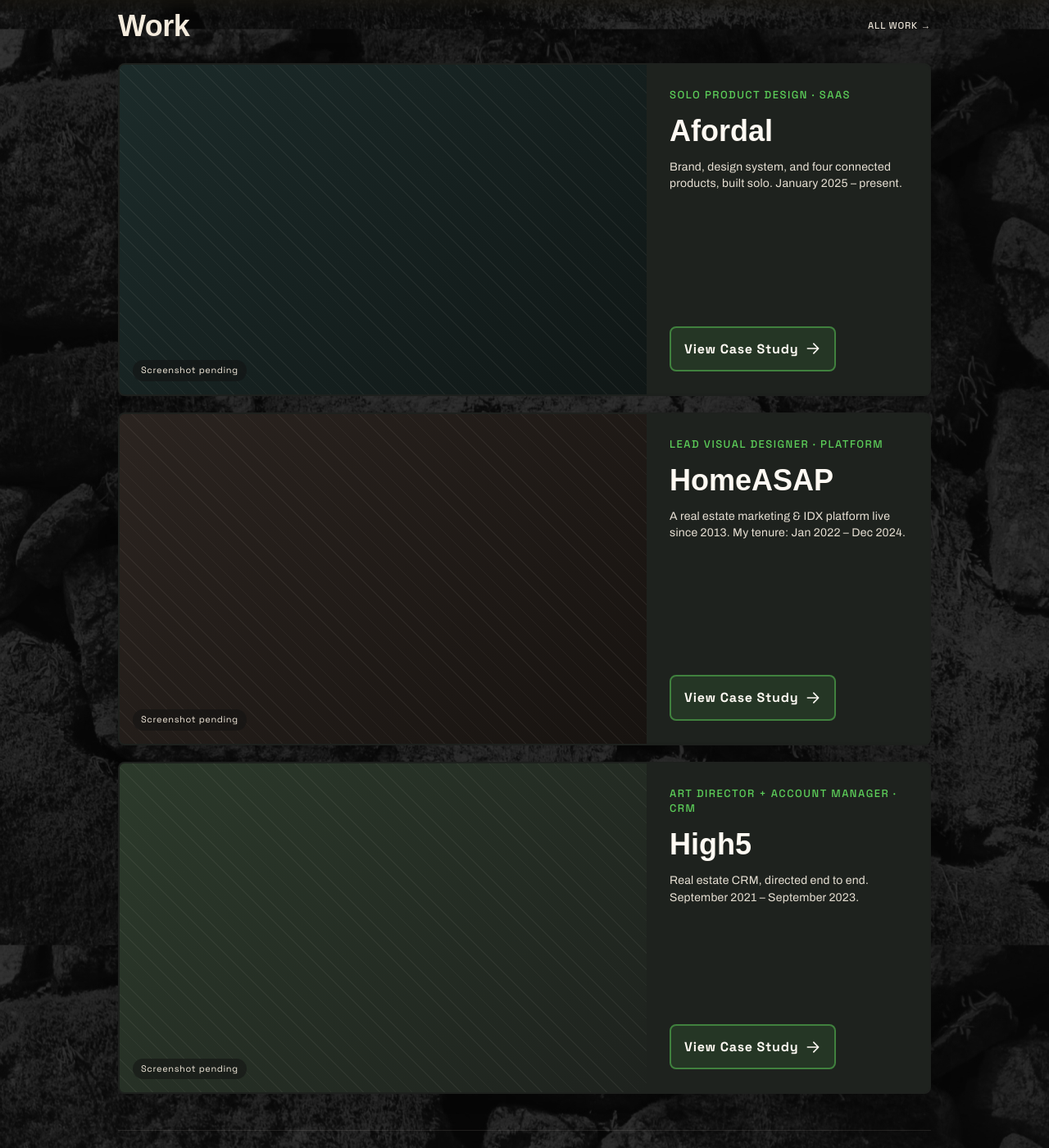
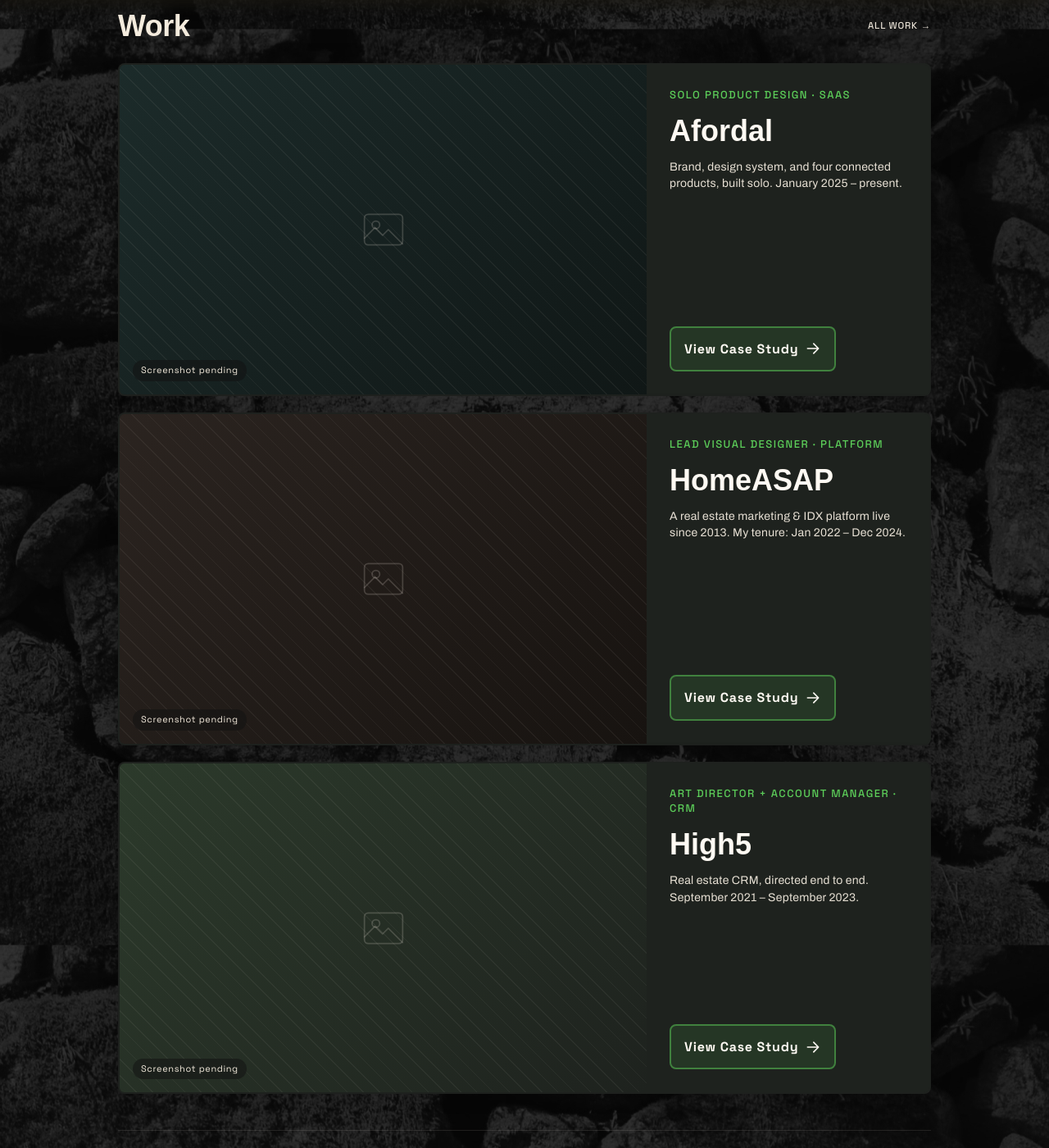
Before and after one commit to orrachcreative/orrachcreative.github.io, a Jekyll site: the page built from index.html, in a window 1280 px wide and 1400 px high, scrolled down 906 px. Shown: the whole window at 82% size. Built offline with Jekyll 4.4.1, drawn with Linux system fonts in a browser that asks for light colours; some web fonts are replaced.

Commit message:
Give placeholder slots a recognizable empty-state icon
Top finding from the design-critic review: every image on the site being
a plain gradient swatch read as "forgot to include the work," not as a
deliberate design choice. Added the standard picture-frame/mountain glyph
(the same empty-state pattern used across real production apps) centered
in every placeholder, alongside the existing swatch + caption. Same
information, but now unmistakably reads as an intentional "screenshot
pending" state rather than an unexplained blank box.

```diff
--- a/_includes/icon.html
+++ b/_includes/icon.html
@@ -23,6 +23,8 @@
 <svg viewBox="0 0 24 24" fill="none" stroke="currentColor" stroke-width="1.6" aria-hidden="true"><path d="M3 17c2-6 4-6 6 0s4 6 6 0 4-6 6 0" stroke-linecap="round" stroke-linejoin="round"/></svg>
 {%- when "motion-off" -%}
 <svg viewBox="0 0 24 24" fill="none" stroke="currentColor" stroke-width="1.6" aria-hidden="true"><path d="M3 12h18" stroke-linecap="round"/></svg>
+{%- when "image-pending" -%}
+<svg viewBox="0 0 48 48" fill="none" stroke="currentColor" stroke-width="1.5" aria-hidden="true"><rect x="4" y="8" width="40" height="32" rx="4"/><circle cx="16" cy="19" r="4"/><path d="M4 33l11-11 8 8 6-6 15 15" stroke-linecap="round" stroke-linejoin="round"/></svg>
 {%- when "drag" -%}
 <svg viewBox="0 0 24 24" fill="none" stroke="currentColor" stroke-width="1.8" aria-hidden="true"><path d="M8 6l-3 3 3 3M16 6l3 3-3 3M9 9h6" stroke-linecap="round" stroke-linejoin="round"/></svg>
 {%- when "close" -%}
--- a/_includes/media-placeholder.html
+++ b/_includes/media-placeholder.html
@@ -14,5 +14,6 @@
   {%- assign swatch = include.label | size | modulo: 5 | plus: 1 -%}
 {%- endif -%}
 <div class="work-card__media work-card__media--placeholder{% if include.tall %} work-card__media--tall{% endif %}" data-swatch="{{ swatch }}">
+  <span class="work-card__media-icon">{% include icon.html name="image-pending" %}</span>
   <span class="work-card__media-tag">{{ include.label }}</span>
 </div>
--- a/_includes/work-card.html
+++ b/_includes/work-card.html
@@ -18,6 +18,7 @@
   </div>
   {%- else %}
   <div class="work-card__media work-card__media--placeholder" data-swatch="{{ include.item.title | size | modulo: 5 | plus: 1 }}">
+    <span class="work-card__media-icon">{% include icon.html name="image-pending" %}</span>
     <span class="work-card__media-tag">Screenshot pending</span>
   </div>
   {%- endif %}
--- a/assets/css/style.css
+++ b/assets/css/style.css
@@ -1113,6 +1113,24 @@ a.work-card:hover .view-link__label {
 .work-card__media--tall {
   aspect-ratio: 16 / 10;
   min-height: 360px;
+}
+
+.work-card__media-icon {
+  position: absolute;
+  top: 50%;
+  left: 50%;
+  transform: translate(-50%, -50%);
+  color: rgba(254, 245, 234, 0.18);
+  z-index: 0;
+}
+
+.work-card__media-icon svg {
+  width: 56px;
+  height: 56px;
+}
+
+[data-theme="light"] .work-card__media-icon {
+  color: rgba(31, 28, 22, 0.12);
 }
 
 .work-card__media-tag {
```
